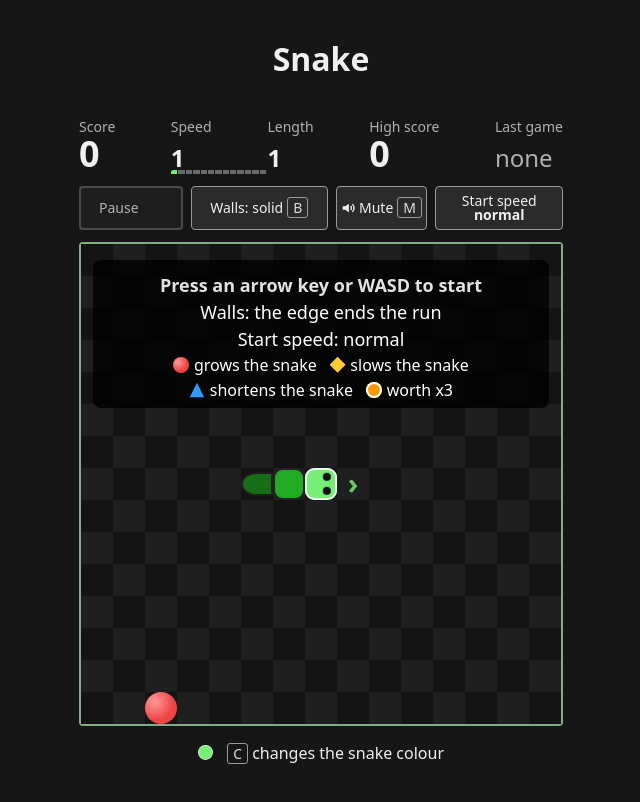
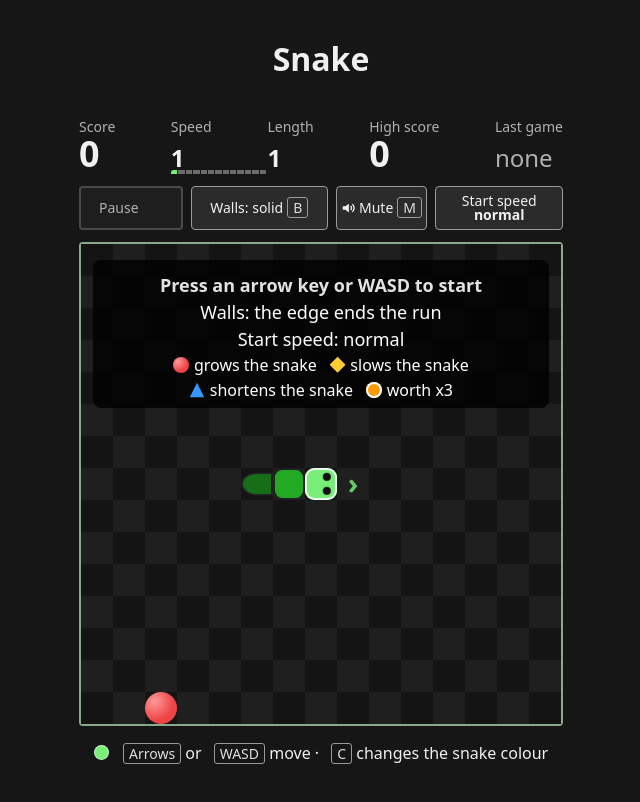
Before and after one commit to mariusachim/awesomeProject1, a React (Vite) app: page / in a window 1280 px wide. Shown: the top 802 px of the page, without its empty margins (319-959 px from the left). Built offline with nearby package versions, Linux system fonts and the light colour scheme.

Commit message:
feat(#605): name the move keys in the footer hint

```diff
--- a/src/App.tsx
+++ b/src/App.tsx
@@ -1087,7 +1087,7 @@ export default function App() {
         )}
       </div>
       <p className="help">
-        <span className="sr-only">C changes the snake colour</span>
+        <span className="sr-only">Arrows or WASD move, C changes the snake colour</span>
         {naming ? (
           <span aria-hidden="true" style={{ color: SKINS[skin].head }}>
             {swatch}
@@ -1096,7 +1096,7 @@ export default function App() {
         ) : (
           <span aria-hidden="true" className="hint-keys">
             {swatch}
-            <kbd>C</kbd> changes the snake colour
+            <kbd>Arrows</kbd> or <kbd>WASD</kbd> move · <kbd>C</kbd> changes the snake colour
           </span>
         )}
       </p>
```
Also changed, not shown: 1 other file (tests, documents, lock files or other folders).
